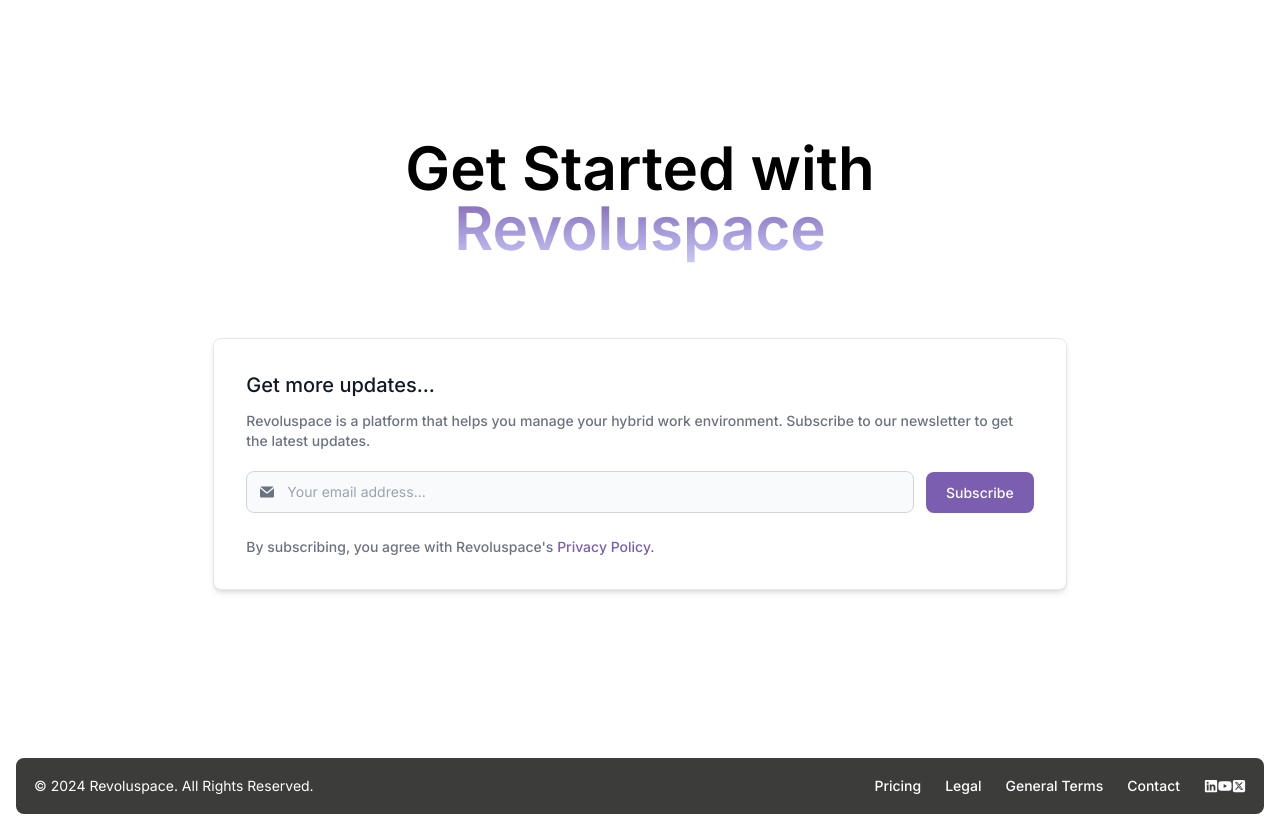
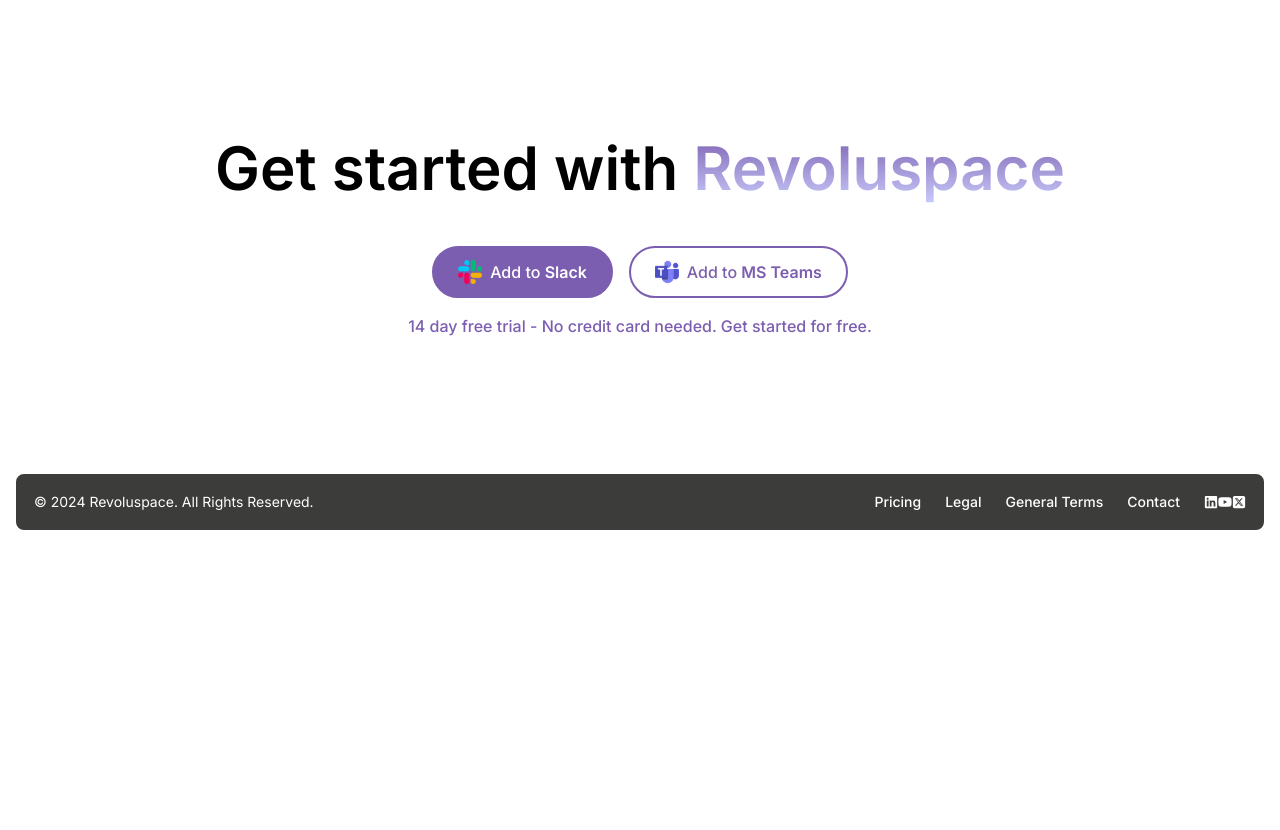
Before and after one commit to nestaweb/revoluspace, a Next.js app: page /en/pricing in a window 1280 px wide. Shown: the part 1480-2310 px from the top of the page. After the commit the page ends 2026 px from the top, so only its background shows below. Built offline with nearby package versions, Linux system fonts and the light colour scheme.

Commit message:
biuild bottom

```diff
--- a/src/app/[locale]/Home.tsx
+++ b/src/app/[locale]/Home.tsx
@@ -214,6 +214,7 @@
 			<Bottom
 				title={t('getstarted.title')}
 				enhancedWords={t('getstarted.enhance')}
+				locale={locale}
 			/>
 			</FadeInSection>
 			<Footer/>
--- a/src/app/[locale]/contact/Contact.tsx
+++ b/src/app/[locale]/contact/Contact.tsx
@@ -2,9 +2,9 @@
 import { NavBar, HeroHeader, Card, Bottom, Footer } from '@/components/components';
 import {useTranslations} from 'next-intl';
 import {unstable_setRequestLocale} from 'next-intl/server';
-import ContactForm from './ContactForm';
+// import ContactForm from './ContactForm';
 // import { HubspotProvider } from '@aaronhayes/react-use-hubspot-form';
-import { HubspotProvider } from 'next-hubspot';
+// import { HubspotProvider } from 'next-hubspot';
 
 interface IContact {
 	locale: string;
@@ -52,9 +52,9 @@
 				</div>
 			</div>
 			<div className='w-[90vw] lg:w-3/6 mx-auto -translate-y-[17.5vh] z-20 relative'>
-				<HubspotProvider>
-					<ContactForm locale={locale} />
-				</HubspotProvider>
+				{/* <HubspotProvider> */}
+					{/* <ContactForm locale={locale} /> */}
+				{/* </HubspotProvider> */}
 
 				{/* <form action="#" className="space-y-8 z-10 relative">
 					<div className='flex gap-4'>
--- a/src/app/[locale]/general-terms/page.tsx
+++ b/src/app/[locale]/general-terms/page.tsx
@@ -1,6 +1,12 @@
 import { NavBar, SectionLegal, Footer } from "@/components/components";
+import {unstable_setRequestLocale} from 'next-intl/server';
 
-export default function Page() {
+type Props = {
+	params: {locale: string};
+};
+
+export default function Page({params: {locale}}: Props) {
+	unstable_setRequestLocale(locale);
 
 	const sections = [
 		{
@@ -348,7 +354,7 @@
 
 	return (
 		<div className="max-w-[100vw] overflow-hidden dark:bg-gray-800 min-h-screen">
-			<NavBar current='general-terms' />
+			<NavBar current='general-terms' locale={locale} />
 			<div className="w-[90vw] mx-auto">
 				<h1 className="xl:p-0 px-8 text-left text-landing-gray text-3xl pt-10 font-bold mt-[20vh]">
 					Privacy Policy
--- a/src/app/[locale]/legal/page.tsx
+++ b/src/app/[locale]/legal/page.tsx
@@ -1,6 +1,12 @@
 import { NavBar, SectionLegal, Footer } from "@/components/components";
+import {unstable_setRequestLocale} from 'next-intl/server';
 
-export default function Page() {
+type Props = {
+	params: {locale: string};
+};
+
+export default function Page({params: {locale}}: Props) {
+	unstable_setRequestLocale(locale);
 	const sections = [
 		{
 			title: "Data security",
@@ -63,7 +69,7 @@
 	];
 	return (
 		<div className="max-w-[100vw] overflow-hidden dark:bg-gray-800 min-h-screen">
-			<NavBar current='legal' />
+			<NavBar current='legal' locale={locale} />
 			<div className="w-[90vw] mx-auto">
 				<h1 className="xl:p-0 px-8 text-left text-landing-gray text-3xl pt-10 font-bold mt-[20vh]">
 					Privacy Policy
--- a/src/app/[locale]/msteams/MSteams.tsx
+++ b/src/app/[locale]/msteams/MSteams.tsx
@@ -10,6 +10,7 @@
 const MSteams: React.FC<IMSteams> = ({ locale }) => {
 	unstable_setRequestLocale(locale);
 	const t = useTranslations('landing.msteams');
+	const l = useTranslations('landing');
 
 	return (
 		<div className="max-w-[100vw] overflow-hidden dark:bg-gray-800">
@@ -149,8 +150,9 @@
 			</div>
 			<FadeInSection>
 			<Bottom
-				title="Get Started with"
-				enhancedWords='Revoluspace'
+				title={l('home.getstarted.title')}
+				enhancedWords={l('home.getstarted.enhance')}
+				locale={locale}
 			/>
 			</FadeInSection>
 			<Footer/>
--- a/src/app/[locale]/pricing/Pricing.tsx
+++ b/src/app/[locale]/pricing/Pricing.tsx
@@ -9,7 +9,8 @@
 
 const Pricing: React.FC<IPricing> = ({ locale }) => {
 	unstable_setRequestLocale(locale);
-	const t = useTranslations('landing');
+	const t = useTranslations('landing.pricing');
+	const l = useTranslations('landing');
 
 	const premiumFeature = [
 		"Secure Singke Sign-On (SSO)",
@@ -46,8 +47,8 @@
 				<NavBar current='pricing' locale={locale} />
 				<FadeInSection>
 				<HeroHeader
-					title={t('pricing.tagline.title')}
-					enhancedWords={t('pricing.tagline.enhance')}
+					title={t('tagline.title')}
+					enhancedWords={t('tagline.enhance')}
 					description=""
 					integration="msteams"
 					noButtons
@@ -110,10 +111,9 @@
 			</div>
 			<FadeInSection>
 			<Bottom
-				title="Get Started with"
-				enhancedWords='Revoluspace'
-				noButtons
-				newsletter
+				title={l('home.getstarted.title')}
+				enhancedWords={l('home.getstarted.enhance')}
+				locale={locale}
 			/>
 			</FadeInSection>
 			<Footer/>
--- a/src/app/[locale]/slack/Slack.tsx
+++ b/src/app/[locale]/slack/Slack.tsx
@@ -10,6 +10,7 @@
 const Slack: React.FC<ISlack> = ({ locale }) => {
 	unstable_setRequestLocale(locale);
 	const t = useTranslations('landing.slack');
+	const l = useTranslations('landing');
 	return (
 		<div className="max-w-[100vw] overflow-hidden dark:bg-gray-800">
 			<div className="relative z-20">
@@ -150,8 +151,9 @@
 			</div>
 			<FadeInSection>
 			<Bottom
-				title="Get Started with"
-				enhancedWords='Revoluspace'
+				title={l('home.getstarted.title')}
+				enhancedWords={l('home.getstarted.enhance')}
+				locale={locale}
 			/>
 			</FadeInSection>
 			<Footer/>
```
